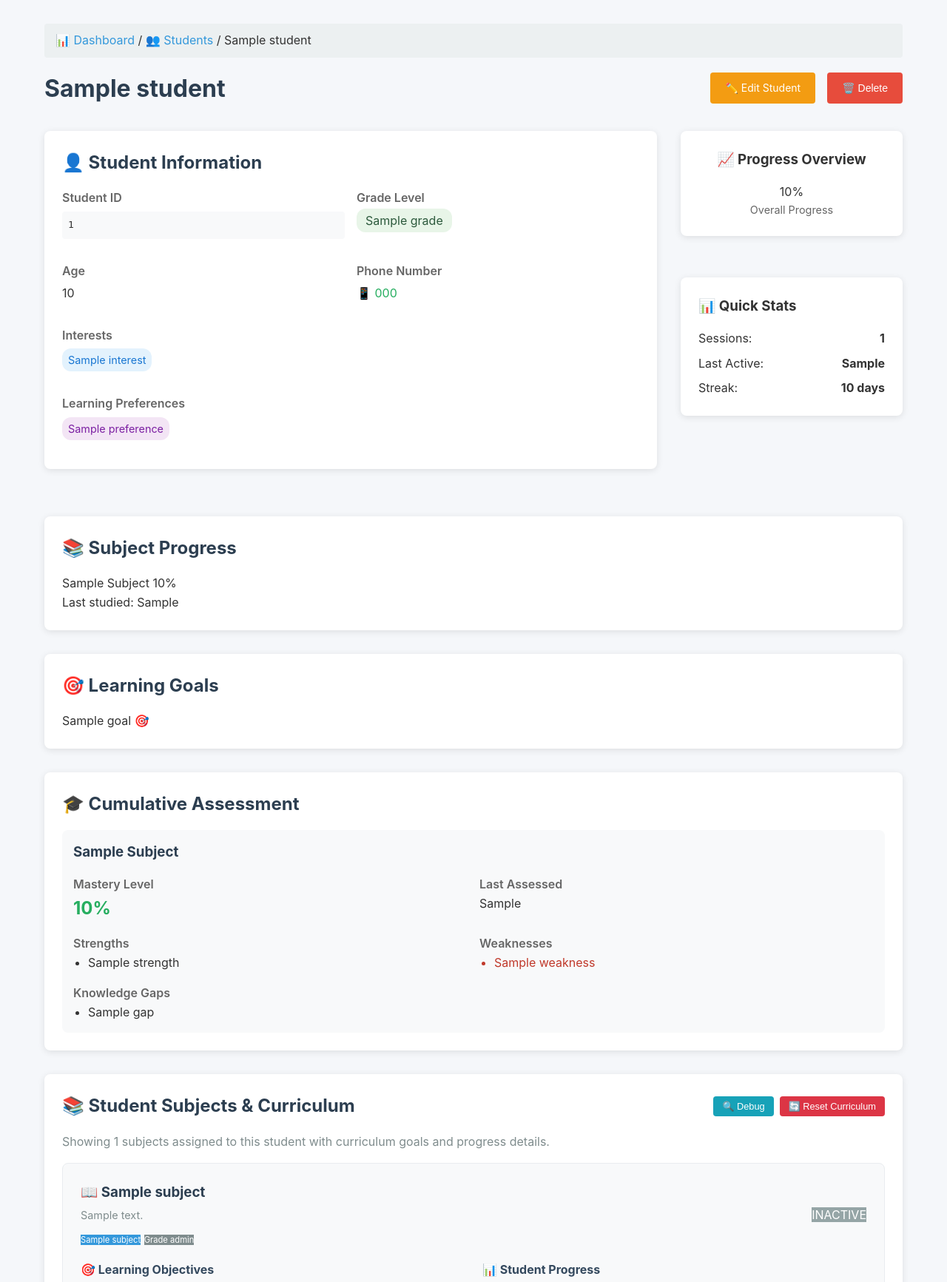
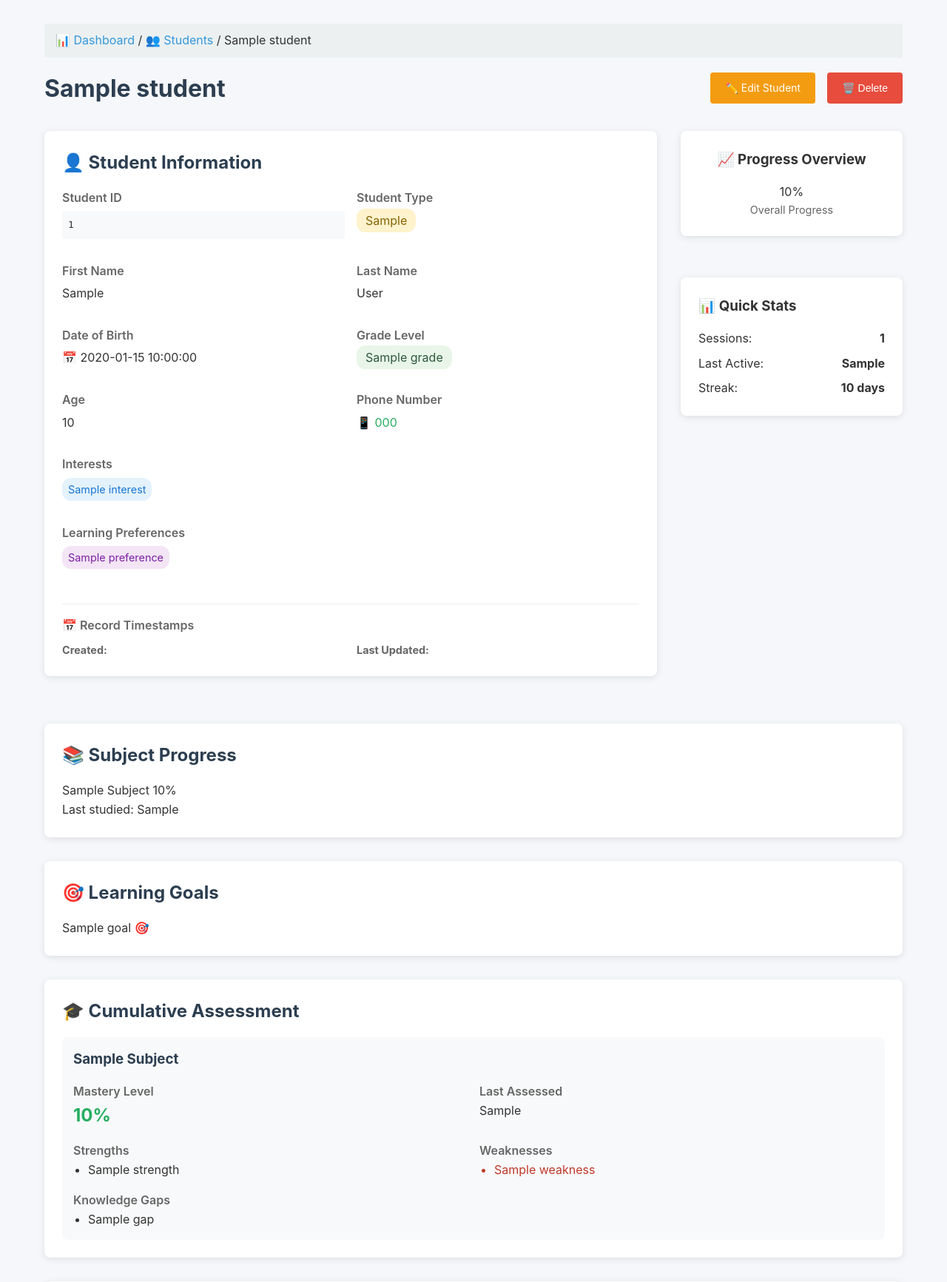
Before and after one commit to henrikthome-arch/ai-tutor, a Flask app: template ai-tutor/frontend/templates/student_detail.html in a window 1280 px wide. Shown: the top 1733 px of the page at 74% size. Run offline with Flask 3, Linux system fonts and the light colour scheme; the template is opened without the code that fills it: most values are stand-ins (such as "Sample title", 1, 10 or a date in 2020); parts of the project's set-up code (start-up, migrations or seed data) failed here and were passed over.

Commit message:
Fix Admin UI student detail page to show all missing fields
- Add student_type field with conditional styling (local=green, foreign=yellow)
- Add first_name and last_name fields
- Add date_of_birth field with date formatting
- Add timestamps section showing created_at and updated_at with proper date/time formatting
- Fix CSS parsing errors by separating conditional Jinja2 logic from inline styles
- All fields now display 'Not provided'/'Unknown' when data is missing
- Improved layout and visual hierarchy for better UX

```diff
--- a/ai-tutor/frontend/templates/student_detail.html
+++ b/ai-tutor/frontend/templates/student_detail.html
@@ -139,6 +139,46 @@
             </div>
 
             <div>
+                <label style="font-weight: 600; color: #666;">Student Type</label>
+                <p style="margin: 5px 0 15px 0;">
+                    {% if profile.student_type %}
+                        {% if profile.student_type == 'local' %}
+                            <span style="background: #e8f5e8; color: #2d5a3d; padding: 6px 12px; border-radius: 12px;">
+                                {{ profile.student_type|title }}
+                            </span>
+                        {% else %}
+                            <span style="background: #fff3cd; color: #856404; padding: 6px 12px; border-radius: 12px;">
+                                {{ profile.student_type|title }}
+                            </span>
+                        {% endif %}
+                    {% else %}
+                        <span style="color: #6c757d;">Not specified</span>
+                    {% endif %}
+                </p>
+            </div>
+
+            <div>
+                <label style="font-weight: 600; color: #666;">First Name</label>
+                <p style="margin: 5px 0 15px 0;">{{ profile.first_name or 'Not provided' }}</p>
+            </div>
+
+            <div>
+                <label style="font-weight: 600; color: #666;">Last Name</label>
+                <p style="margin: 5px 0 15px 0;">{{ profile.last_name or 'Not provided' }}</p>
+            </div>
+
+            <div>
+                <label style="font-weight: 600; color: #666;">Date of Birth</label>
+                <p style="margin: 5px 0 15px 0;">
+                    {% if profile.date_of_birth %}
+                        📅 {{ profile.date_of_birth }}
+                    {% else %}
+                        <span style="color: #6c757d;">Not provided</span>
+                    {% endif %}
+                </p>
+            </div>
+
+            <div>
                 <label style="font-weight: 600; color: #666;">Grade Level</label>
                 <p style="margin: 5px 0 15px 0;">
                     <span style="background: #e8f5e8; color: #2d5a3d; padding: 6px 12px; border-radius: 12px;">
@@ -182,6 +222,31 @@
                             {{ preference }}
                         </span>
                     {% endfor %}
+                </div>
+            </div>
+
+            <!-- Timestamps Section -->
+            <div style="grid-column: 1 / -1; margin-top: 1rem; padding-top: 1rem; border-top: 1px solid #e9ecef;">
+                <label style="font-weight: 600; color: #666; margin-bottom: 0.5rem; display: block;">📅 Record Timestamps</label>
+                <div style="display: grid; grid-template-columns: 1fr 1fr; gap: 1rem; font-size: 0.9rem; color: #666;">
+                    <div>
+                        <strong>Created:</strong>
+                        {% if profile.created_at %}
+                            {{ profile.created_at.split('T')[0] if 'T' in profile.created_at else profile.created_at.split(' ')[0] }}
+                            <span style="color: #999;">{{ profile.created_at.split('T')[1][:8] if 'T' in profile.created_at else (profile.created_at.split(' ')[1][:8] if ' ' in profile.created_at else '') }}</span>
+                        {% else %}
+                            <span style="color: #6c757d;">Unknown</span>
+                        {% endif %}
+                    </div>
+                    <div>
+                        <strong>Last Updated:</strong>
+                        {% if profile.updated_at %}
+                            {{ profile.updated_at.split('T')[0] if 'T' in profile.updated_at else profile.updated_at.split(' ')[0] }}
+                            <span style="color: #999;">{{ profile.updated_at.split('T')[1][:8] if 'T' in profile.updated_at else (profile.updated_at.split(' ')[1][:8] if ' ' in profile.updated_at else '') }}</span>
+                        {% else %}
+                            <span style="color: #6c757d;">Unknown</span>
+                        {% endif %}
+                    </div>
                 </div>
             </div>
         </div>
```
